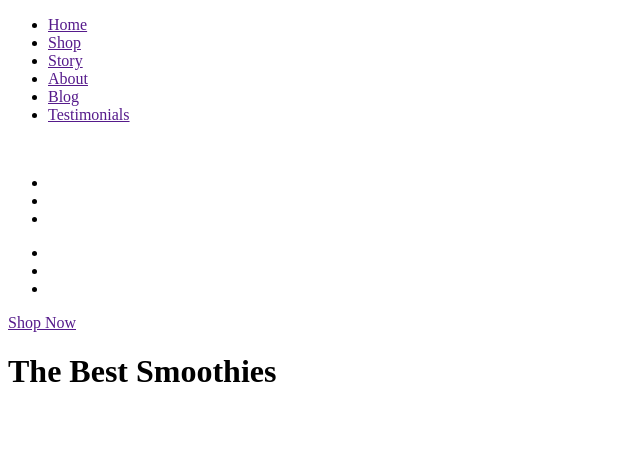
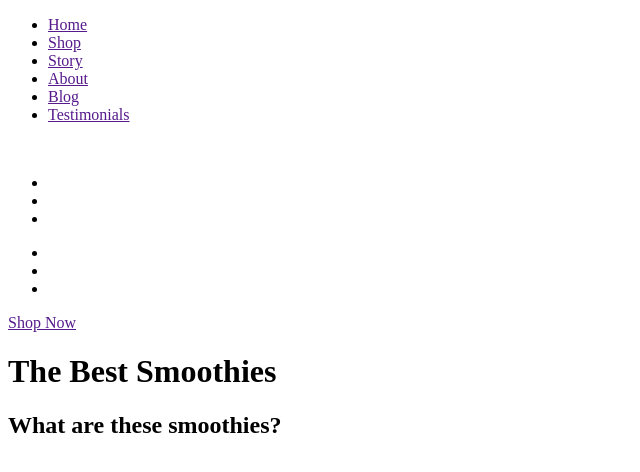
Before and after one commit to markup-itincubator/my-repo, a plain HTML site: page index.html in a window 1280 px wide. Shown: the whole page, without its empty margins (0-640 px from the left). Drawn offline with Linux system fonts and the light colour scheme.

Commit message:
added title for second block

```diff
--- a/index.html
+++ b/index.html
@@ -66,7 +66,9 @@
 
 
     </header>
-    <section></section>
+    <section>
+        <h2>What are these smoothies?</h2>
+    </section>
     <section></section>
     <section></section>
     <section></section>
```
